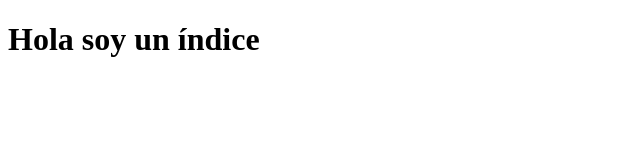
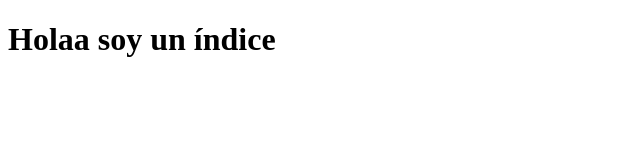
Before and after one commit to RubenHuete/rubenhuete.github.io, a plain HTML site: page index.html in a window 1280 px wide. Shown: the whole page, without its empty margins (0-640 px from the left). Drawn offline with Linux system fonts and the light colour scheme.

Commit message:
asasdasdd

```diff
--- a/index.html
+++ b/index.html
@@ -5,7 +5,7 @@
     <title>índice</title>
   </head>
   <body>
-    <h1>Hola soy un índice</h1>
+    <h1>Holaa soy un índice</h1>
     <header></header>
     <main></main>
     <footer></footer>
```
